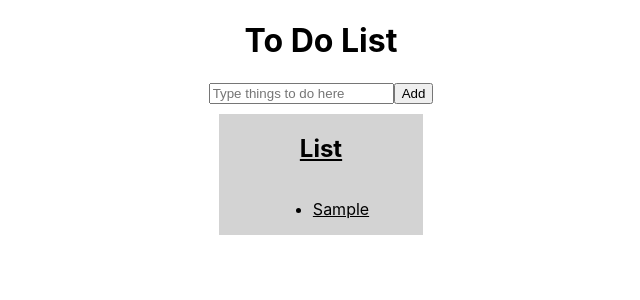
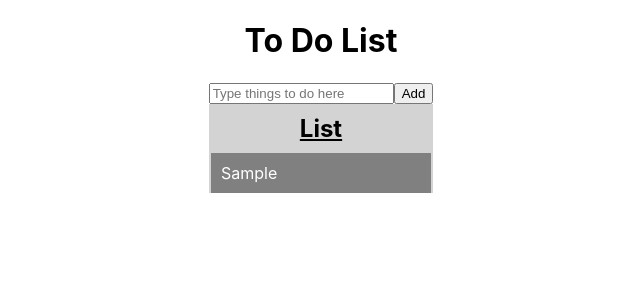
Before and after one commit to Queenshiba/react-projects, a React (Create React App) app: page / in a window 1280 px wide. Both pictures are taken after typing "Sample" into the empty fields and a click on the input "Add". Shown: the top 300 px of the page, without its empty margins (319-959 px from the left). Built offline with nearby package versions, Linux system fonts and the light colour scheme.

Commit message:
add div and creating striking through

```diff
--- a/src/App.css
+++ b/src/App.css
@@ -7,9 +7,22 @@
 input {
   height: 2rem;
 } */
+.list {
+    background-color:lightgray;
+}
+h2  {
+  margin: 10px;
 
-.list {
-  margin: 10px;
-  background-color:lightgray;
   text-decoration: underline;
 }
+
+.todolist {
+  background-color: gray;
+  color: white;
+  width: 200px;
+  padding: 10px;
+  text-decoration: none;
+}
+.todolist:hover {
+  background-color: rgb(51, 51, 51);
+}
--- a/src/App.js
+++ b/src/App.js
@@ -15,7 +15,7 @@ class ListForm extends React.Component {
 
     this.handleSubmit = this.handleSubmit.bind(this);
     this.handleInput = this.handleInput.bind(this);
-
+    this.strikeThroughTodos = this.strikeThroughTodos.bind(this);
   }
 
   handleSubmit(e) {
@@ -40,6 +40,14 @@ class ListForm extends React.Component {
     this.setState({ value: e.target.value })
   }
 
+strikeThroughTodos(e) {
+
+  this.state.todos.map(e => (
+
+    <div className="todolist" onClick={this.strikeThroughTodos} style={{ textDecoration: "line-through"}}>{e}</div>
+))
+console.log (this.state.todos)
+  }
 
   render() {
     return (
@@ -47,16 +55,18 @@ class ListForm extends React.Component {
         <h1>To Do List</h1>
 
         <form onSubmit={this.handleSubmit}>
-          <input type="text" name="name" value={this.state.value} onChange={this.handleInput} placeholder="Type things to do here"/>
+          <input type="text" name="name" value={this.state.value} onChange={this.handleInput} placeholder="Type things to do here" />
           <input type="submit" value="Add" />
           <div className="list">
             <h2>List</h2>
-            <ul>
+            <div>
 
               {this.state.todos.map(item => (
-                <li >{item}</li>
+
+                  <div className="todolist" onClick={this.strikeThroughTodos} >{item}</div>
               ))}
-            </ul>
+
+            </div>
           </div>
 
         </form>
```
Also changed, not shown: 1 other file (tests, documents, lock files or other folders).
